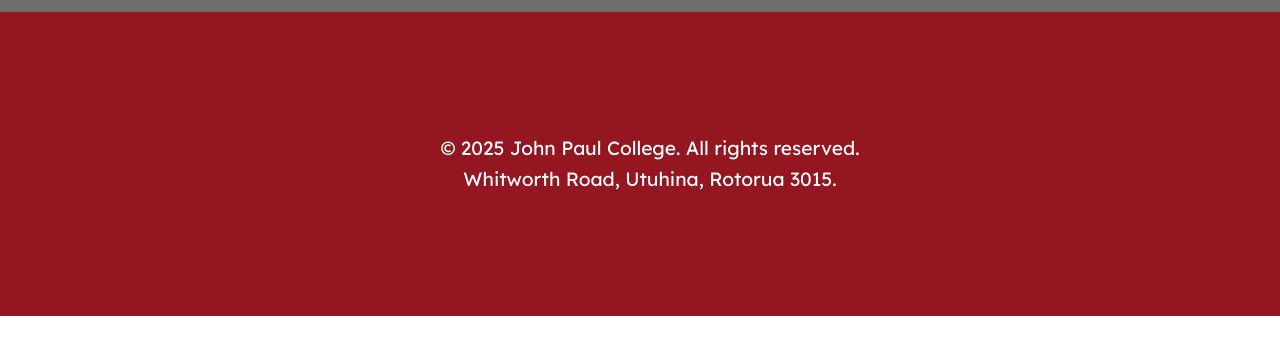
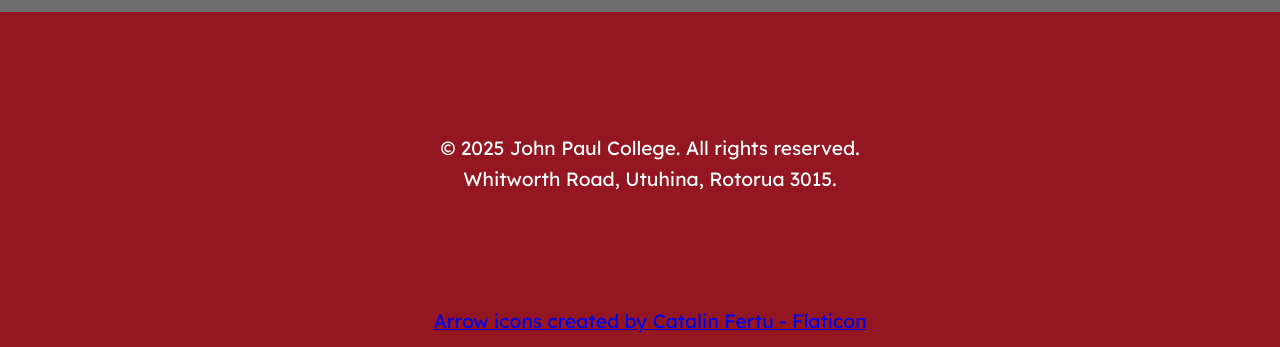
Before and after one commit to Ishah-A/TERM-3, a plain HTML site: page index.html in a window 1280 px wide. Shown: the part 8433-8780 px from the top of the page. Before the commit the page ends 8749 px from the top, so only its background shows below. Drawn offline with Linux system fonts and the light colour scheme; a web font is replaced by a local one.

```diff
--- a/index.html
+++ b/index.html
@@ -182,6 +182,7 @@
     <footer>
         <br><br><br><p>&copy; 2025 John Paul College. All rights reserved.
         <br>Whitworth Road, Utuhina, Rotorua 3015.</p><br><br><br>
+        <a href="https://www.flaticon.com/free-icons/arrow" title="arrow icons">Arrow icons created by Catalin Fertu - Flaticon</a>
     </footer>
 
 </body>
```
